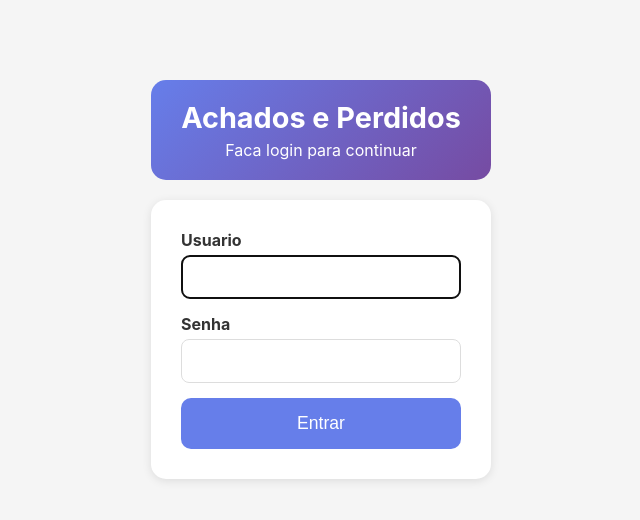
After one commit to sauloalves80/achadosepedidos, a Flask app: page /login in a window 1280 px wide. The commit adds this page. Shown: the top 520 px of the page, without its empty margins (319-959 px from the left). Run offline with Flask 3, Linux system fonts and the light colour scheme; some libraries are stand-ins or nearby versions.

Commit message:
Adiciona sistema de login

```diff
--- a/app.py
+++ b/app.py
@@ -1,4 +1,6 @@
-from flask import Flask, render_template, request, jsonify, send_from_directory
+from flask import Flask, render_template, request, jsonify, send_from_directory, session, redirect, url_for
+from functools import wraps
+from werkzeug.security import check_password_hash
 from database import get_db, init_db, DATABASE_URL, adapt_query, adapt_params
 import os
 import uuid
@@ -12,6 +14,17 @@ cloudinary.config(
 )
 
 app = Flask(__name__)
+app.secret_key = os.environ.get('SECRET_KEY', 'chave-temporaria-troque-em-producao')
+
+def login_required(f):
+    @wraps(f)
+    def decorada(*args, **kwargs):
+        if not session.get('usuario_id'):
+            if request.path.startswith('/api/'):
+                return jsonify({'erro': 'Nao autenticado'}), 401
+            return redirect(url_for('login'))
+        return f(*args, **kwargs)
+    return decorada
 
 UPLOAD_FOLDER = os.path.join('static', 'uploads')
 os.makedirs(UPLOAD_FOLDER, exist_ok=True)
@@ -20,7 +33,36 @@ os.makedirs(UPLOAD_FOLDER, exist_ok=True)
 def setup():
     init_db()
 
+@app.route('/login', methods=['GET', 'POST'])
+def login():
+    if request.method == 'POST':
+        username = request.form.get('username', '').strip()
+        senha = request.form.get('senha', '')
+
+        db = get_db()
+        try:
+            cur = db.cursor()
+            cur.execute(adapt_query('SELECT * FROM usuarios WHERE username = ?'), adapt_params([username]))
+            usuario = cur.fetchone()
+        finally:
+            db.close()
+
+        if usuario and check_password_hash(usuario['senha_hash'], senha):
+            session['usuario_id'] = usuario['id']
+            session['username'] = usuario['username']
+            return redirect(url_for('index'))
+        else:
+            return render_template('login.html', erro='Usuario ou senha invalidos')
+
+    return render_template('login.html')
+
+@app.route('/logout')
+def logout():
+    session.clear()
+    return redirect(url_for('login'))
+
 @app.route('/')
+@login_required
 def index():
     return render_template('index.html')
 
@@ -29,6 +71,7 @@ def uploaded_file(filename):
     return send_from_directory(UPLOAD_FOLDER, filename)
 
 @app.route('/api/itens', methods=['GET'])
+@login_required
 def listar_itens():
     db = get_db()
     try:
@@ -55,6 +98,7 @@ def listar_itens():
         db.close()
 
 @app.route('/api/itens', methods=['POST'])
+@login_required
 def criar_item():
     db = get_db()
     try:
@@ -70,8 +114,11 @@ def criar_item():
         if 'foto' in request.files:
             foto = request.files['foto']
             if foto.filename:
-                result = cloudinary.uploader.upload(foto, folder='achados-perdidos')
-                foto_url = result['secure_url']
+                try:
+                    result = cloudinary.uploader.upload(foto, folder='achados-perdidos')
+                    foto_url = result['secure_url']
+                except Exception as erro_upload:
+                    return jsonify({'erro': f'Falha ao enviar a foto: {str(erro_upload)}'}), 400
 
         cur = db.cursor()
         sql = '''INSERT INTO itens (nome, descricao, local, data_registro, tipo, matricula, encontrado_por, foto)
@@ -83,6 +130,7 @@ def criar_item():
         db.close()
 
 @app.route('/api/itens/<int:id>/status', methods=['PUT'])
+@login_required
 def atualizar_status(id):
     db = get_db()
     try:
@@ -104,6 +152,7 @@ def atualizar_status(id):
         db.close()
 
 @app.route('/api/itens/<int:id>', methods=['DELETE'])
+@login_required
 def deletar_item(id):
     db = get_db()
     try:
--- a/database.py
+++ b/database.py
@@ -48,6 +48,14 @@ def init_db():
                 created_at TIMESTAMP DEFAULT CURRENT_TIMESTAMP
             )
         ''')
+        cur.execute('''
+            CREATE TABLE IF NOT EXISTS usuarios (
+                id SERIAL PRIMARY KEY,
+                username TEXT UNIQUE NOT NULL,
+                senha_hash TEXT NOT NULL,
+                created_at TIMESTAMP DEFAULT CURRENT_TIMESTAMP
+            )
+        ''')
         conn.commit()
     else:
         import sqlite3
@@ -91,6 +99,15 @@ def init_db():
             if 'matricula_receptor' not in columns:
                 cur.execute('ALTER TABLE itens ADD COLUMN matricula_receptor TEXT')
 
+        cur.execute('''
+            CREATE TABLE IF NOT EXISTS usuarios (
+                id INTEGER PRIMARY KEY AUTOINCREMENT,
+                username TEXT UNIQUE NOT NULL,
+                senha_hash TEXT NOT NULL,
+                created_at TIMESTAMP DEFAULT CURRENT_TIMESTAMP
+            )
+        ''')
+
         conn.commit()
 
     cur.close()
--- a/static/css/style.css
+++ b/static/css/style.css
@@ -28,6 +28,15 @@ header {
 header h1 {
     font-size: 1.8rem;
     margin-bottom: 5px;
+}
+
+.link-sair {
+    display: inline-block;
+    margin-top: 8px;
+    color: white;
+    font-size: 0.85rem;
+    text-decoration: underline;
+    opacity: 0.9;
 }
 
 .filtros {
--- a/templates/index.html
+++ b/templates/index.html
@@ -11,6 +11,7 @@
         <header>
             <h1>Achados e Perdidos</h1>
             <p>Encontrou ou perdeu algo? Cadastre aqui!</p>
+            <a href="{{ url_for('logout') }}" class="link-sair">Sair</a>
         </header>
 
         <nav class="filtros">
--- /dev/null
+++ b/templates/login.html
@@ -0,0 +1,56 @@
+<!DOCTYPE html>
+<html lang="pt-BR">
+<head>
+    <meta charset="UTF-8">
+    <meta name="viewport" content="width=device-width, initial-scale=1.0">
+    <title>Login - Achados e Perdidos</title>
+    <link rel="stylesheet" href="{{ url_for('static', filename='css/style.css') }}">
+    <style>
+        .login-container {
+            max-width: 380px;
+            margin: 60px auto;
+            padding: 20px;
+        }
+        .login-box {
+            background: white;
+            border-radius: 15px;
+            padding: 30px;
+            box-shadow: 0 2px 10px rgba(0,0,0,0.1);
+        }
+        .erro-login {
+            background: #f8d7da;
+            color: #721c24;
+            padding: 10px;
+            border-radius: 8px;
+            margin-bottom: 15px;
+            font-size: 0.9rem;
+            text-align: center;
+        }
+    </style>
+</head>
+<body>
+    <div class="login-container">
+        <header>
+            <h1>Achados e Perdidos</h1>
+            <p>Faca login para continuar</p>
+        </header>
+
+        <div class="login-box">
+            {% if erro %}
+            <div class="erro-login">{{ erro }}</div>
+            {% endif %}
+            <form method="POST" action="{{ url_for('login') }}">
+                <div class="form-group">
+                    <label>Usuario</label>
+                    <input type="text" name="username" required autofocus>
+                </div>
+                <div class="form-group">
+                    <label>Senha</label>
+                    <input type="password" name="senha" required>
+                </div>
+                <button type="submit" class="btn-salvar">Entrar</button>
+            </form>
+        </div>
+    </div>
+</body>
+</html>
```
Also changed, not shown: criar_usuario.py (added, +41 -0 lines), static/js/app.py (deleted, +0 -130 lines), 1 other file.
